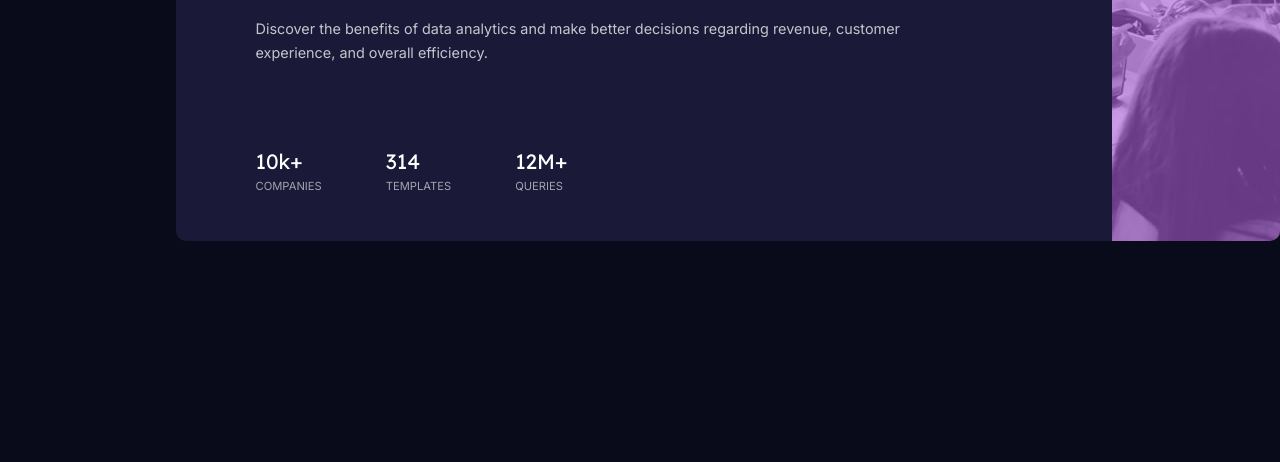
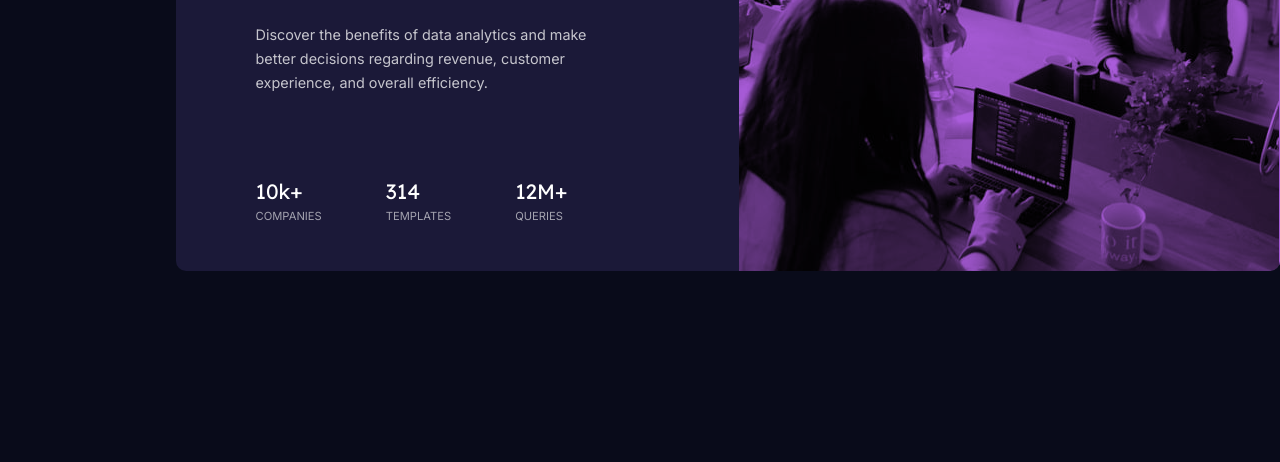
Before and after one commit to Juank2017/frontend_mentor-stats-preview-card-component-main, a plain HTML site: page index.html in a window 1280 px wide. Shown: the part 368-830 px from the top of the page. Drawn offline with Linux system fonts and the light colour scheme.

Commit message:
Uso background-blend-mode para conseguir el tono correcto de color sobre la foto.

```diff
--- a/index.html
+++ b/index.html
@@ -54,8 +54,7 @@
 
         </div>
         <div class="card-image">
-          <div class="card-image__gradient"></div>
-          <!-- <img src="./images/image-header-desktop.jpg" alt="Imágen"/> -->
+
 
         </div>
 
--- a/sass/components/_card.scss
+++ b/sass/components/_card.scss
@@ -110,18 +110,22 @@
   }
 }
 .card-image {
-  flex: 18%;
+  flex: 96%;
   background-image: url("images/image-header-desktop.jpg");
   background-repeat: no-repeat;
   border-radius: 0px 10px 10px 0px;
   position: relative;
+  background-color: $accent;
+  background-blend-mode:multiply ;
 
   @media screen and (max-width: 375px) {
-    // flex: 0%;
+    flex: 18%;
     position: relative;
     background-image: url("images/image-header-mobile.jpg");
     background-repeat: no-repeat;
     background-size: cover;
+    background-color: $accent;
+    background-blend-mode:multiply ;
     border-radius: 10px 10px 0px 0px;
     width: 100%;
   }
```
Also changed, not shown: Screenshot_mobile.png (added), styles.css, 4 other files.
